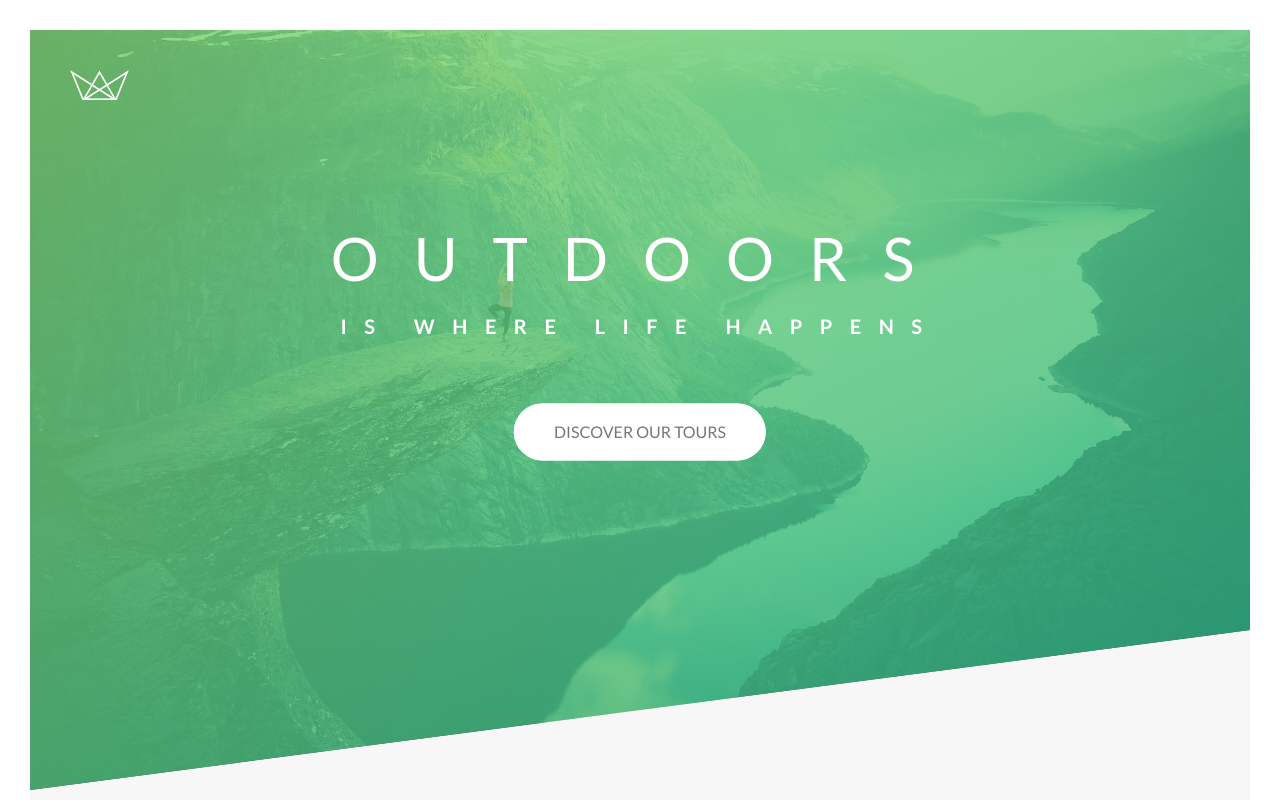
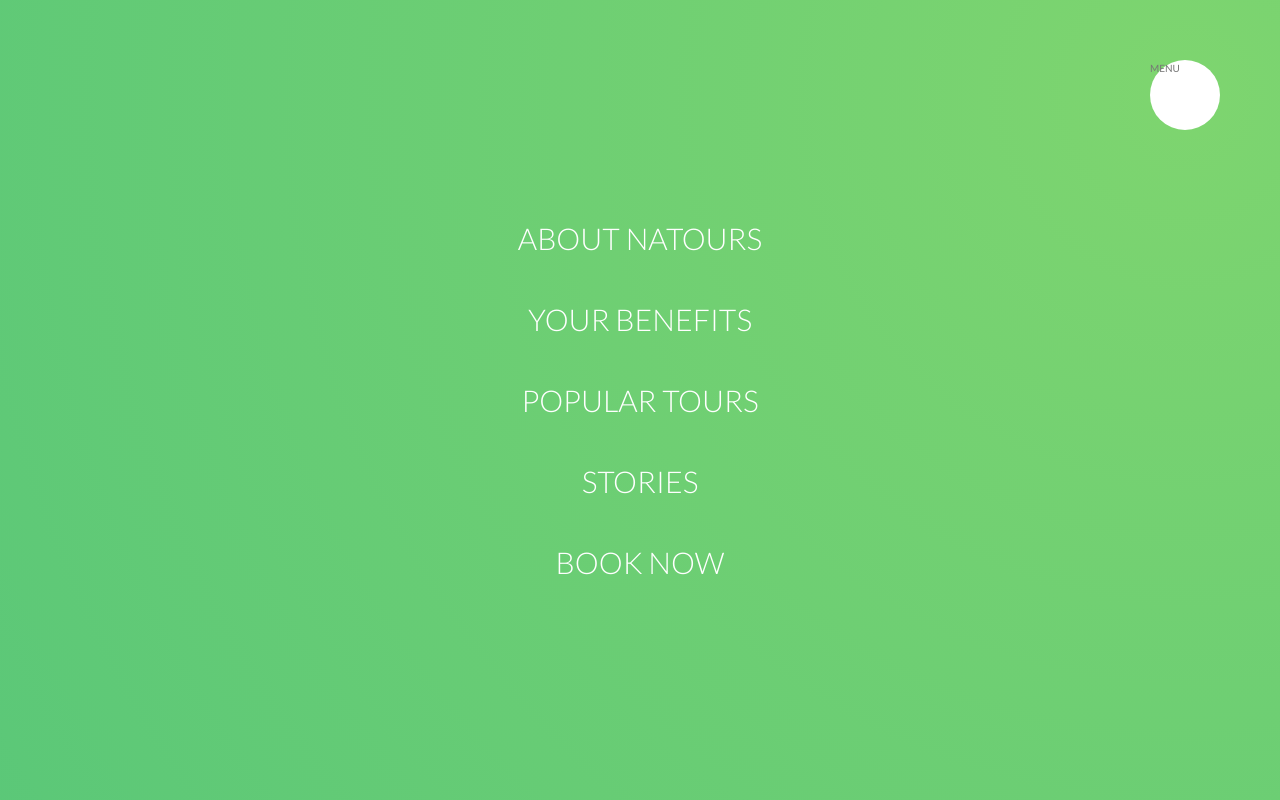
Before and after one commit to knbs/natours-sass-project, a website: page index.html in a window 1280 px wide. Shown: the top 800 px of the page. Drawn offline with Linux system fonts and the light colour scheme.

Commit message:
Add navigation menu

```diff
--- a/index.html
+++ b/index.html
@@ -13,6 +13,23 @@
     <title>Natours | Exciting tours for adventurous people</title>
 </head>
 <body>
+  <div class="navigation">
+    <input id="navi-toogle" class="navigation__checkbox" type="checkbox">
+
+    <label class="navigation__button" for="navi-toogle">MENU</label>
+
+    <div class="navigation__background">&nbsp;</div>
+
+    <nav class="navigation__nav">
+      <ul class="navigation__list">
+        <li class="navigation__item"><a href="#" class="navigation__link">About Natours</a></li>
+        <li class="navigation__item"><a href="#" class="navigation__link">Your benefits</a></li>
+        <li class="navigation__item"><a href="#" class="navigation__link">Popular tours</a></li>
+        <li class="navigation__item"><a href="#" class="navigation__link">Stories</a></li>
+        <li class="navigation__item"><a href="#" class="navigation__link">Book now</a></li>
+      </ul>
+    </nav>
+  </div>
   <header class="header">
     <div class="header__logo-box">
       <img src="img/logo-white.png" alt="Logo" class="header__logo"/>
--- a/sass/abstracts/_mixins.scss
+++ b/sass/abstracts/_mixins.scss
@@ -11,3 +11,10 @@
       #{$colunmLength} * 100% - #{$gutter-horizontal} * (#{$totalColumns} - #{$colunmLength})
     ) / #{$totalColumns});
 }
+
+@mixin center-absolote-position {
+  position: absolute;
+  top: 50%;
+  left: 50%;
+  transform: translate(-50%, -50%);
+}
--- a/sass/components/_card.scss
+++ b/sass/components/_card.scss
@@ -144,10 +144,7 @@
   }
 
   &__cta {
-    position: absolute;
-    top: 50%;
-    left: 50%;
-    transform: translate(-50%, -50%);
+    @include center-absolote-position;
     width: 90%;
     text-align: center;
   }
--- a/sass/components/_form.scss
+++ b/sass/components/_form.scss
@@ -78,10 +78,7 @@
       height: 1.3rem;
       width: 1.3rem;
       border-radius: 50%;
-      position: absolute;
-      top: 50%;
-      left: 50%;
-      transform: translate(-50%, -50%);
+      @include center-absolote-position;
       background-color: $color-primary;
       opacity: 0;
       transition: opacity .2s;
--- a/sass/components/_story.scss
+++ b/sass/components/_story.scss
@@ -36,10 +36,7 @@
   }
 
   &__caption {
-    position: absolute;
-    top: 50%;
-    left: 50%;
-    transform: translate(-50%, 20%);
+    @include center-absolote-position;
     color: $color-white;
     text-transform: uppercase;
     font-size: 1.7rem;
--- /dev/null
+++ b/sass/layout/_navigation.scss
@@ -0,0 +1,71 @@
+.navigation {
+  &__checkbox {
+    display: none;
+  }
+
+  &__button {
+    background-color: $color-white;
+    height: 7rem;
+    width: 7rem;
+    position: fixed;
+    top: 6rem;
+    right: 6rem;
+    border-radius: 50%;
+    z-index: 2000;
+  }
+
+  &__background {
+    height: 6rem;
+    width: 6rem;
+    border-radius: 50%;
+    position: fixed;
+    top: 6.5rem;
+    right: 6.5rem;
+    background-image: radial-gradient($color-primary-light, $color-primary-dark);
+    z-index: 1000;
+
+    transform: scale(80);
+  }
+
+  &__nav {
+    height: 100vh;
+    width: 100%;
+    position: fixed;
+    top: 0;
+    right: 0;
+    z-index: 1500;
+  }
+
+  &__list {
+    @include center-absolote-position;
+    list-style: none;
+    text-align: center;
+  }
+
+  &__item {
+    margin: 1rem;
+  }
+
+  &__link {
+    &:link,
+    &:visited {
+      display: inline-block;
+      font-size: 3rem;
+      font-weight: 300;
+      padding: 1rem 2rem;
+      color: $color-white;
+      text-decoration: none;
+      text-transform: uppercase;
+      background-image: linear-gradient(120deg, transparent 0%, transparent 50%, $color-white 50%);
+      background-size: 230%;
+      transition: all .4s;
+    }
+
+    &:hover,
+    &:active {
+      background-position: 100%;
+      color: $color-primary;
+      transform: translateX(1rem);
+    }
+  }
+}
--- a/sass/main.scss
+++ b/sass/main.scss
@@ -18,5 +18,6 @@
 @import 'layout/footer';
 @import 'layout/grid';
 @import 'layout/header';
+@import 'layout/navigation';
 
 @import 'pages/home';
```
Also changed, not shown: css/style.css.
